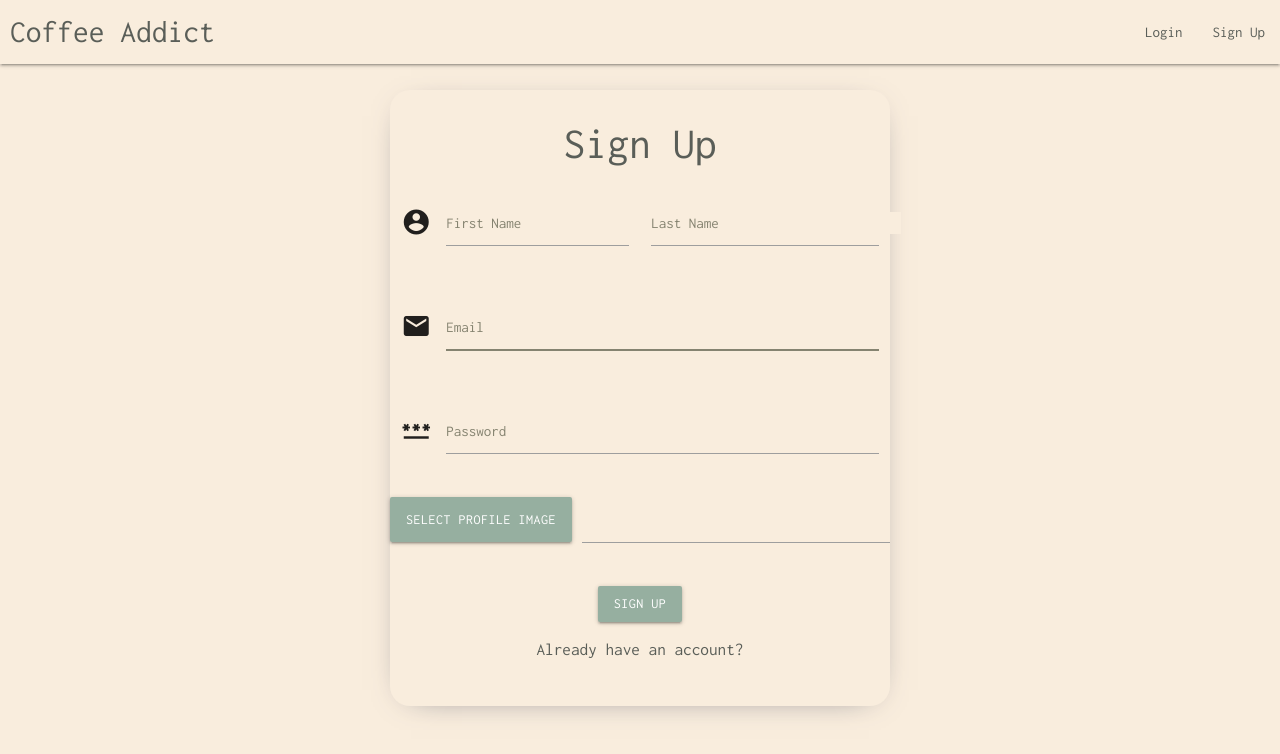
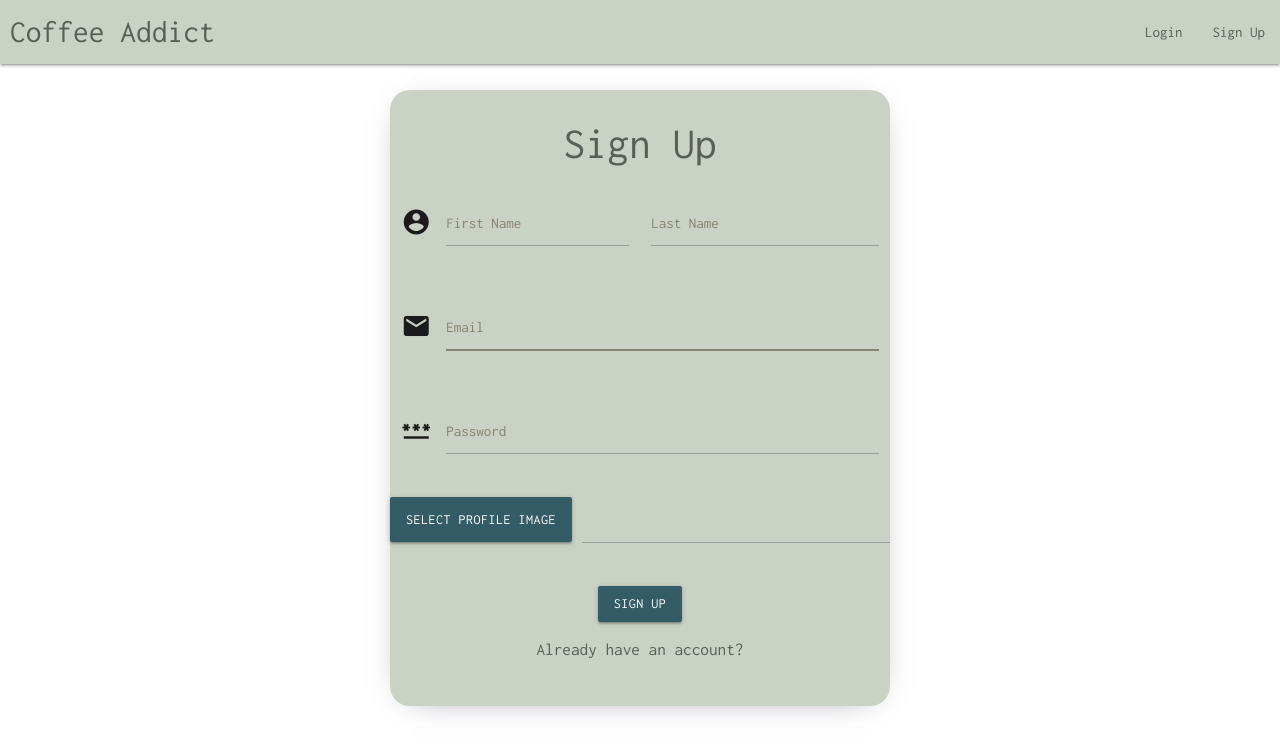
Before and after one commit to raphtis/coffee_addict, a React (Create React App) app in the folder frontend/: page /signup in a window 1280 px wide. Shown: the top 754 px of the page. Built offline with nearby package versions, Linux system fonts and the light colour scheme.

Commit message:
Updated UI/UX

```diff
--- a/frontend/src/App.css
+++ b/frontend/src/App.css
@@ -1,7 +1,7 @@
 * {
   font-family: 'Inconsolata', monospace;
   scroll-behavior: smooth;
-  background-color: #F9EDDD;
+  /* background-color: #2F3E46; */
 }
 
 h2, h3, h6, p, span  {
@@ -9,7 +9,7 @@
 }
 
 span, span:hover {
-  background-color: #E09732;
+  background-color: #d7a764;
 }
 
 a {
@@ -17,7 +17,7 @@
 }
 
 nav ul a:hover {
-  background-color: #F9EDDD;
+  background-color: #CAD2C5;
 }
 
 
@@ -25,7 +25,7 @@
 
 .logout-button {
   border: none;
-  background-color: #F9EDDD;
+  background-color: #CAD2C5;
   color: #5A5E58;
   cursor: pointer;
   float: right;
@@ -35,11 +35,11 @@
 }
 
 .logout-button:hover, .logout-button:active {
-  background-color: #F9EDDD;
+  background-color: #CAD2C5;
 }
 
 .like_button {
-  color: #E09732;
+  color: #d7a764;
   cursor: pointer;
 }
 
@@ -65,25 +65,25 @@
 }
 
 .signup_button {
-  background-color: #96AFA0;
+  background-color: #335C67;
   font-family: 'Inconsolata', monospace;
 }
 
 .signup_button:hover{
-  background-color: #E09732 !important;
+  background-color: #d7a764 !important;
 }
 
 .signup_button i{
-  background-color: #96AFA0;
+  background-color: #335C67;
 }
 
 .select_img_button, span {
-  background-color: #96AFA0;
+  background-color: #335C67;
   color: #FFFF;
 }
 
 .select_img_button:hover, span:hover {
-  background-color: #96AFA0;
+  background-color: #335C67;
 }
 
 /* PAGE LAYOUT */
@@ -101,7 +101,7 @@
   -webkit-box-shadow: 0px 5px 33px -21px rgba(66, 68, 90, 1);
   -moz-box-shadow: 0px 5px 33px -21px rgba(66, 68, 90, 1);
   box-shadow: 0px 5px 33px -21px rgba(66, 68, 90, 1);
-
+  background-color: #CAD2C5;
 }
 
 .home {
@@ -115,7 +115,7 @@
   max-width: 500px;
   height: max-content;
   margin: 26px auto;
-  background-color: #F9EDDD;
+  background-color: #CAD2C5;
 }
 
 .login_container, .signup_container, .createpost_container {
@@ -124,8 +124,12 @@
 }
 
 .brand-logo {
-  background-color: #F9EDDD;
+  background-color: #CAD2C5;
   margin-left: 10px;
+}
+
+.nav-wrapper {
+  background-color: #CAD2C5;
 }
 
 .post-username {
@@ -205,6 +209,10 @@
   color: #26363C;
 }
 
+.input-field .comment-input input[type=text] {
+  color: red;
+}
+
 .input-field input[type=text]:focus {
   border-bottom: 1px solid #E09732 !important;
   box-shadow: 0 1px 0 0 #E09732 !important;
--- a/frontend/src/components/Navbar.jsx
+++ b/frontend/src/components/Navbar.jsx
@@ -23,7 +23,7 @@
             type="submit" onClick={()=>{
           localStorage.clear()
           dispatch({ type: "CLEAR"})
-          M.toast({html: 'Successfully logged out!', classes: '#e53935 red darken-1', displayLength:'1000'})
+          M.toast({html: 'Successfully logged out!', classes: '#ef5350 red lighten-1', displayLength:'1000'})
           navigate('/login', {replace: true})
 
         }}
--- a/frontend/src/components/pages/CreatePost.jsx
+++ b/frontend/src/components/pages/CreatePost.jsx
@@ -34,7 +34,7 @@
       if(data.error){
         M.toast({html: data.error, classes:'#F2C500 yellow darken-2', displayLength:'1000'})
       }else{
-        M.toast({html: 'Created post successfully!', classes: '#43a047 green darken-1', displayLength:'1000'})
+        M.toast({html: 'Created post successfully!', classes: '#a5d6a7 green lighten-3', displayLength:'1000'})
         navigate('/explore', {replace: true});
       }
     })
--- a/frontend/src/components/pages/Home.jsx
+++ b/frontend/src/components/pages/Home.jsx
@@ -46,7 +46,7 @@
         }
       })
       setData(newData);
-      M.toast({html: 'You liked the post!', classes: '#43a047 green darken-1', displayLength:'1000'})
+      M.toast({html: 'You liked the post!', classes: '#a5d6a7 green lighten-3', displayLength:'1000'})
     }).catch(err=> {
       console.log(err)
     })
@@ -183,7 +183,7 @@
                 }
 
                 <h6>{item.likes.length} likes</h6>
-                <h6>Title - {item.title}</h6>
+                <h6>Name - {item.title}</h6>
                 <p>Brand - {item.brand}</p>
                 <p>Blend - {item.blend}</p>
                 <p>Review - {item.description}</p>
@@ -204,7 +204,8 @@
                   e.preventDefault()
                   makeComment(e.target[0].value, item._id)
                 }}>
-                  <div className="comment-input-wrapper">
+                  <div className="comment-input-wrapper input-field">
+                  <label>Leave a Comment Here</label>
                     <input
                       type="text"
                       className="comment-input"
--- a/frontend/src/components/pages/Login.jsx
+++ b/frontend/src/components/pages/Login.jsx
@@ -36,7 +36,7 @@
         localStorage.setItem('jwt', data.token)
         localStorage.setItem('user', JSON.stringify(data.user))
         dispatch({type: 'USER', payload:data.user})
-        M.toast({html: "Logged in successfully!", classes:'#43a047 green darken-1', displayLength:'1000'})
+        M.toast({html: "Logged in successfully!", classes: '#a5d6a7 green lighten-3', displayLength:'1000'})
         navigate('/', {replace: true});
       }
     })
--- a/frontend/src/components/pages/Signup.jsx
+++ b/frontend/src/components/pages/Signup.jsx
@@ -66,7 +66,7 @@
       if(data.error){
         M.toast({html: data.error, classes:'#F2C500 yellow darken-2', displayLength:'1000'})
       }else{
-        M.toast({html: data.message, classes:'#43a047 green darken-1', displayLength:'1000'})
+        M.toast({html: data.message, classes: '#a5d6a7 green lighten-3', displayLength:'1000'})
         navigate('/login', {replace: true});
       }
     })
--- a/frontend/src/components/pages/SubUserPosts.jsx
+++ b/frontend/src/components/pages/SubUserPosts.jsx
@@ -46,7 +46,7 @@
         }
       })
       setData(newData);
-      M.toast({html: 'You liked the post!', classes: '#43a047 green darken-1', displayLength:'1000'})
+      M.toast({html: 'You liked the post!', classes: '#a5d6a7 green lighten-3', displayLength:'1000'})
     }).catch(err=> {
       console.log(err)
     })
@@ -120,7 +120,7 @@
         }
       })
       setData(newData);
-      M.toast({html: "Comment submitted successfully!", classes:'#43a047 green darken-1', displayLength:'1000'})
+      M.toast({html: "Comment submitted successfully!", classes: '#a5d6a7 green lighten-3', displayLength:'1000'})
     }).catch(err=>{
       console.log(err)
     })
@@ -183,7 +183,7 @@
                 }
 
                 <h6>{item.likes.length} likes</h6>
-                <h6>Title - {item.title}</h6>
+                <h6>Name - {item.title}</h6>
                 <p>Brand - {item.brand}</p>
                 <p>Blend - {item.blend}</p>
                 <p>Review - {item.description}</p>
@@ -204,7 +204,8 @@
                   e.preventDefault()
                   makeComment(e.target[0].value, item._id)
                 }}>
-                  <div className="comment-input-wrapper">
+                  <div className="comment-input-wrapper input-field">
+                    <label>Leave a Comment Here</label>
                     <input
                       type="text"
                       className="comment-input"
```
